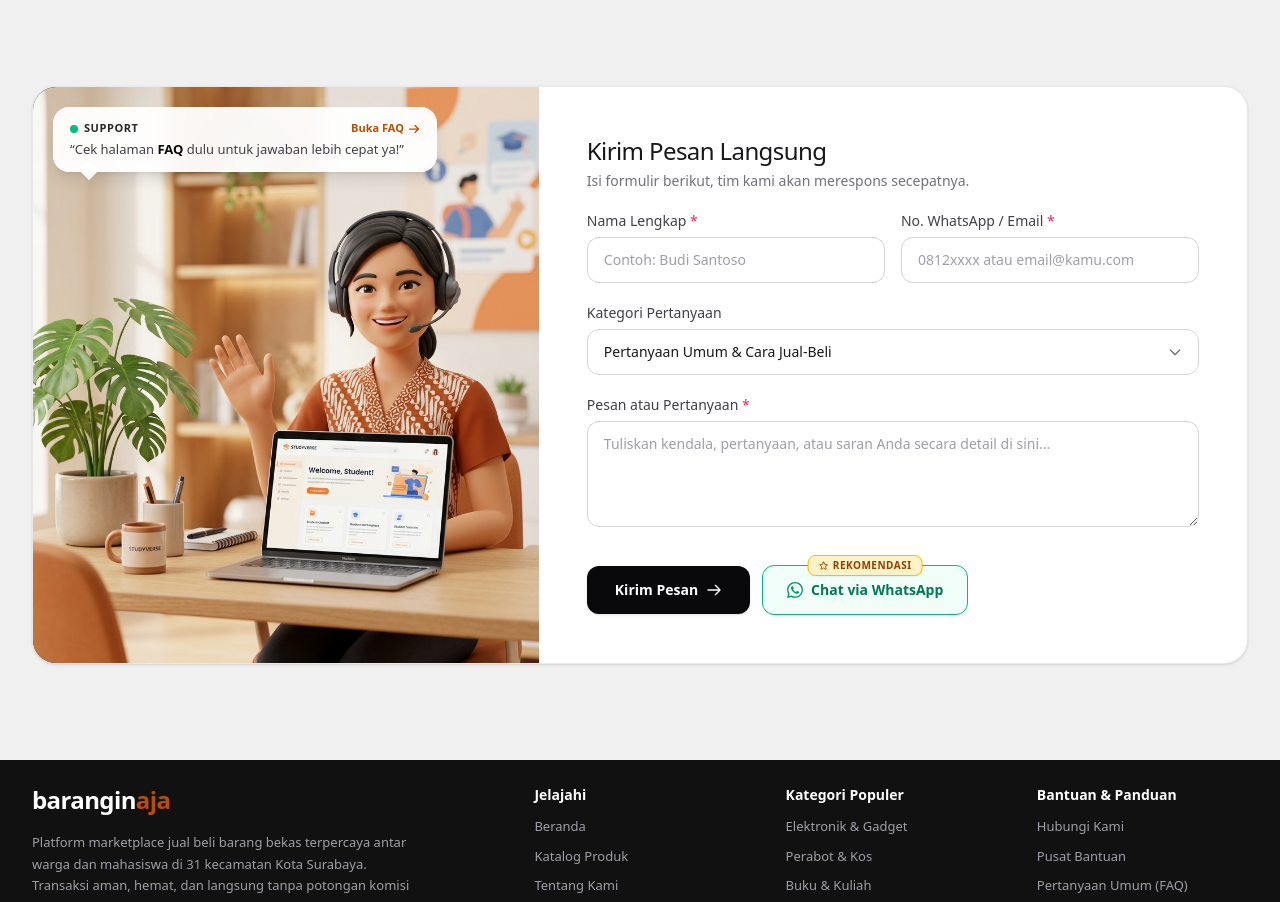
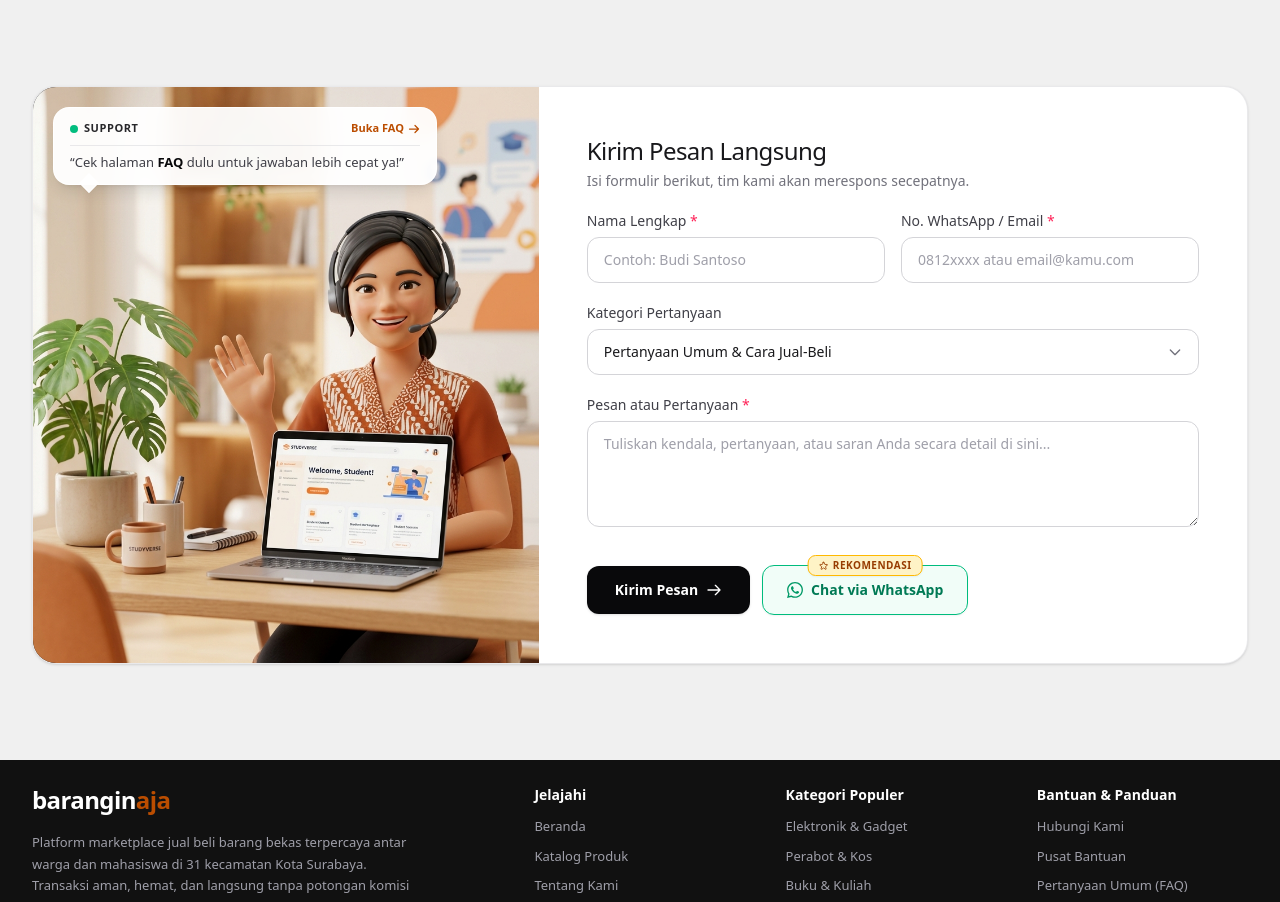
Before and after one commit to alvin23-mj/baranginaja, a Next.js app: page / in a window 1280 px wide. Shown: the part 2840-3742 px from the top of the page. Built offline with nearby package versions, Linux system fonts and the light colour scheme; no server answers; the database is empty; a web font is replaced by a local one.

Commit message:
style: tambahkan garis pembatas antara baris support dan percakapan di balon kontak

```diff
--- a/components/contact-section.tsx
+++ b/components/contact-section.tsx
@@ -67,7 +67,7 @@ export function ContactSection() {
               {/* Balon Percakapan Ringkas (Speech Bubble) */}
               <div className="absolute top-4 left-4 right-4 sm:top-5 sm:left-5 sm:right-5 z-10 max-w-sm">
                 <div className="relative rounded-2xl bg-white/95 backdrop-blur-md px-4 py-3 shadow-lg border border-white/90 text-zinc-900">
-                  <div className="flex items-center justify-between gap-2 mb-1">
+                  <div className="flex items-center justify-between gap-2 pb-2 mb-2 border-b border-zinc-200/80">
                     <div className="flex items-center gap-1.5">
                       <span className="w-2 h-2 rounded-full bg-emerald-500 animate-pulse" />
                       <span className="text-[11px] font-bold text-zinc-800 uppercase tracking-wider">
@@ -76,7 +76,7 @@ export function ContactSection() {
                     </div>
 
                     <Link
-                      href="/bantuan"
+                      href="/faq"
                       className="inline-flex items-center gap-1 text-[11px] font-semibold text-amber-700 hover:text-amber-800 transition-colors"
                     >
                       <span>Buka FAQ</span>
```
